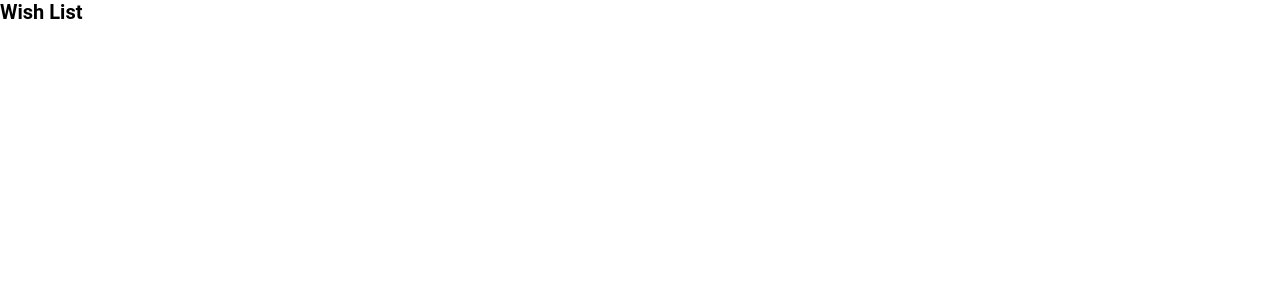
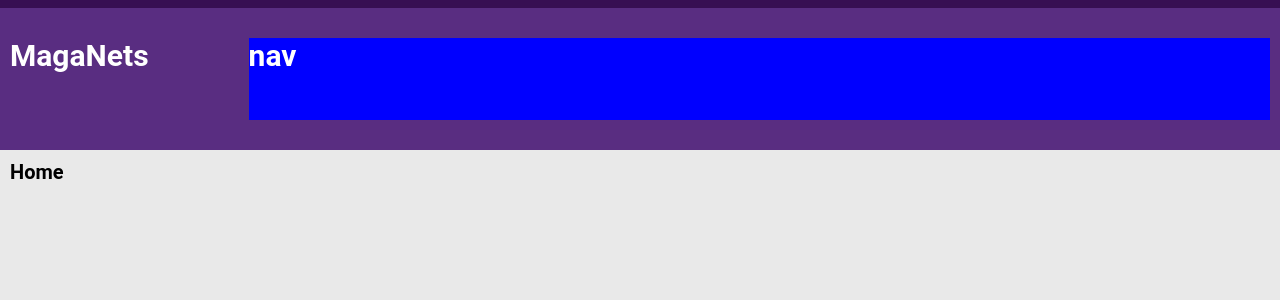
Before and after one commit to jhonatanllima/wishlist, a Next.js app: page / in a window 1280 px wide. Shown: the top 300 px of the page. Built offline with nearby package versions, Linux system fonts and the light colour scheme.

Commit message:
created estruture of Header

```diff
--- /dev/null
+++ b/src/components/Header/index.tsx
@@ -0,0 +1,15 @@
+import * as S from './styles';
+
+export function Header() {
+  return (
+    <S.Container>
+      <S.Wrapper>
+        <h1>MagaNets</h1>
+
+        <S.Nav>
+          <h1>nav</h1>
+        </S.Nav>
+      </S.Wrapper>
+    </S.Container>
+  );
+}
--- /dev/null
+++ b/src/components/Header/styles.ts
@@ -0,0 +1,38 @@
+import styled from 'styled-components';
+
+import { colors } from '~/styles/colors';
+
+export const Container = styled.header`
+  width: 100%;
+  height: 15rem;
+  border-top: 0.8rem solid ${colors.purple[800]};
+
+  display: flex;
+  align-items: center;
+  justify-content: center;
+
+  background: ${colors.purple[500]};
+`;
+
+export const Wrapper = styled.div`
+  width: 100%;
+  height: 100%;
+  padding: 3rem 1rem;
+  max-width: 140rem;
+
+  gap: 10rem;
+  display: flex;
+  justify-content: center;
+
+  h1 {
+    font-size: 3rem;
+    color: ${colors.white};
+  }
+`;
+
+export const Nav = styled.nav`
+  width: 100%;
+  height: 100%;
+
+  background: blue;
+`;
--- /dev/null
+++ b/src/components/index.ts
@@ -0,0 +1 @@
+export { Header } from './Header';
--- a/src/pages/_app.tsx
+++ b/src/pages/_app.tsx
@@ -1,11 +1,14 @@
 import Head from 'next/head';
 import type { AppProps } from 'next/app';
+
+import { Header } from '~/components';
 
 import GlobalStyles from '~/styles/GlobalStyles';
 
 function App({ Component, pageProps }: AppProps) {
   return (
     <>
+      <Header />
       <Head>
         <title>Wishlist</title>
         <link rel="shortcut icon" href="images/icons/favicon.ico" />
--- a/src/pages/index.tsx
+++ b/src/pages/index.tsx
@@ -1,3 +1,11 @@
+import * as S from '~/styles/pages/home.styles';
+
 export default function Home() {
-  return <h1>Wish List</h1>;
+  return (
+    <S.Container>
+      <S.Wrapper>
+        <h1>Home</h1>
+      </S.Wrapper>
+    </S.Container>
+  );
 }
--- /dev/null
+++ b/src/styles/colors.ts
@@ -0,0 +1,8 @@
+export const colors = {
+  white: '#FFFFFFFF',
+
+  purple: {
+    500: '#592D81',
+    800: '#370F52',
+  },
+};
--- /dev/null
+++ b/src/styles/pages/home.styles.ts
@@ -0,0 +1,18 @@
+import styled from 'styled-components';
+
+export const Container = styled.header`
+  width: 100%;
+  min-height: calc(100vh - 15rem);
+
+  display: flex;
+  justify-content: center;
+`;
+
+export const Wrapper = styled.div`
+  width: 100%;
+  min-height: 100%;
+  padding: 1rem;
+  max-width: 140rem;
+
+  background: #e9e9e9;
+`;
```
Also changed, not shown: src/components/Header/stories.tsx (added, +10 -0 lines), src/components/Header/test.tsx (added, +17 -0 lines), src/styles/pages/favorites.styles.ts (added, +19 -0 lines), 2 other files (tests, documents, lock files or other folders).
